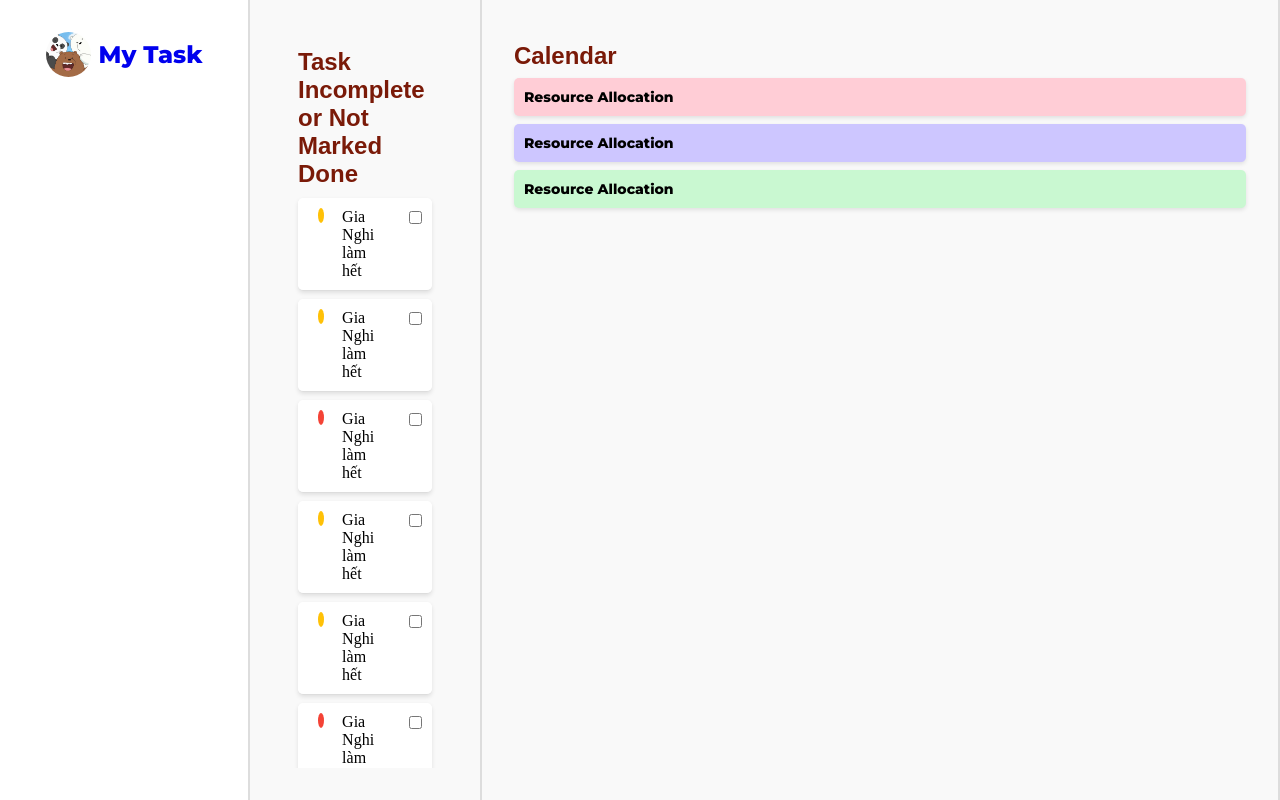
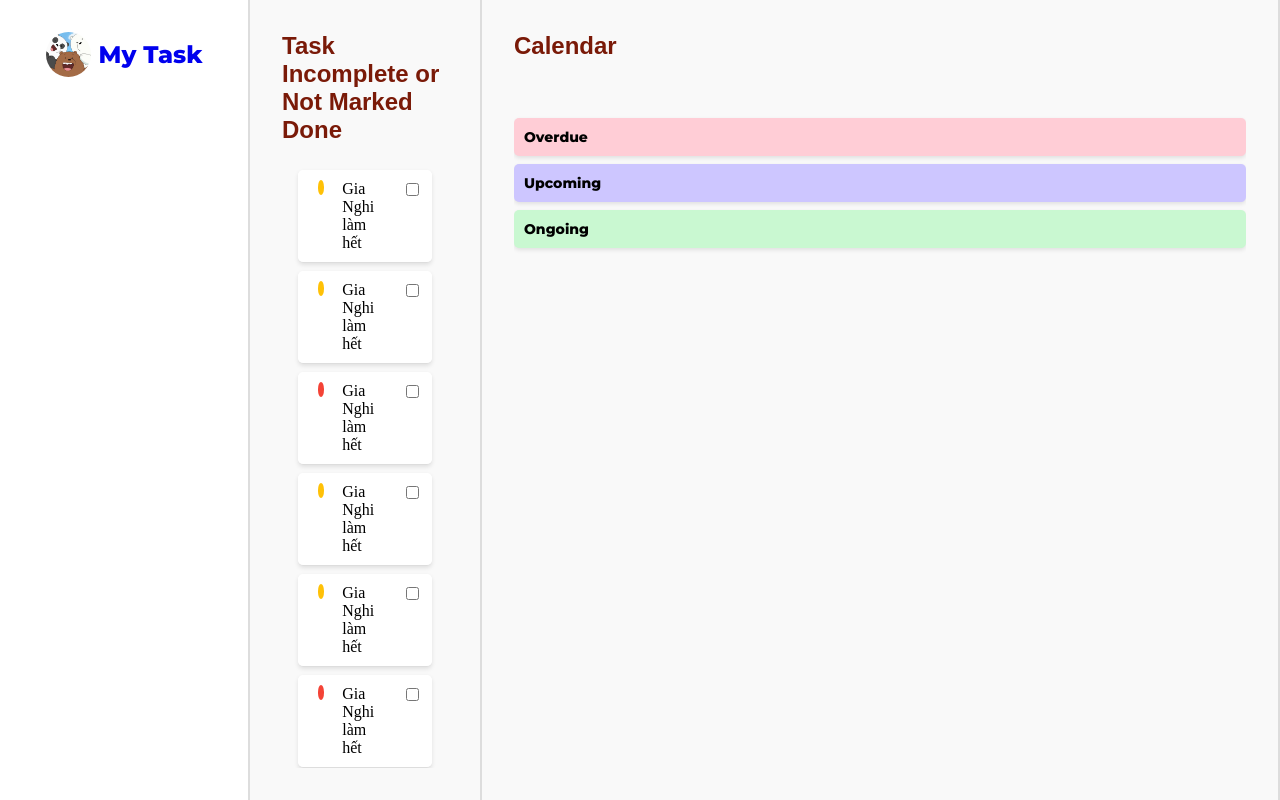
Before and after one commit to gianghitran/NT208.P21.ATTN_Personal-Smart-Scheduling-System-with-AI, a React (Vite) app in the folder Workspace/App/client/: page / in a window 1280 px wide. Built offline with nearby package versions, Linux system fonts and the light colour scheme.

Commit message:
update My Task

```diff
--- a/Workspace/App/client/src/Components/My_task/mytask.css
+++ b/Workspace/App/client/src/Components/My_task/mytask.css
@@ -85,6 +85,7 @@
   }
 
   .header h2 {
+    position :static;
     font-size: 1.5 rem;
     font-weight: bold;
     color:#7a1a08;
@@ -122,7 +123,7 @@
     margin-left: 10px;
   }
   .task-checkbox{
-    margin-right : 0;
+    margin-left  : auto;
     cursor: pointer;
   }
 
@@ -153,6 +154,7 @@
   }
 
   .calendar-content {
+    overflow-y: auto; /*thanh cuộn */
     margin-top: 10px;
   }
 
--- a/Workspace/App/client/src/Components/My_task/mytask.jsx
+++ b/Workspace/App/client/src/Components/My_task/mytask.jsx
@@ -31,10 +31,11 @@ const MyTask = () => {
       {/* Main Content */}
       <div className="main-content">
         {/* Task Dashboard */}
-        <div className="task-dashboard">
-          <div className="header">
+        <div className="header">
             <h2>Task Incomplete or Not Marked Done</h2>
           </div>
+        <div className="task-dashboard">
+
           <div className="task-list">
            <div className="task">
                 <span className="dot yellow"></span> Gia Nghi làm hết
@@ -110,13 +111,14 @@ const MyTask = () => {
 
         {/* Calendar */}
         <div className="calendar">
-          <div className="calendar-content">
-            <div>
+        <div>
                 <h2>Calendar</h2>
             </div>
-            <div className="task-event-red">Resource Allocation</div>
-            <div className="task-event-blue">Resource Allocation</div>
-            <div className="task-event-green">Resource Allocation</div>
+          <div className="calendar-content">
+
+            <div className="task-event-red">Overdue</div>
+            <div className="task-event-blue">Upcoming</div>
+            <div className="task-event-green">Ongoing</div>
 
           </div>
         </div>
```
